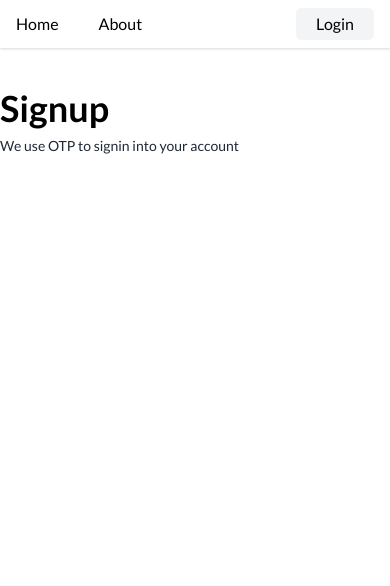
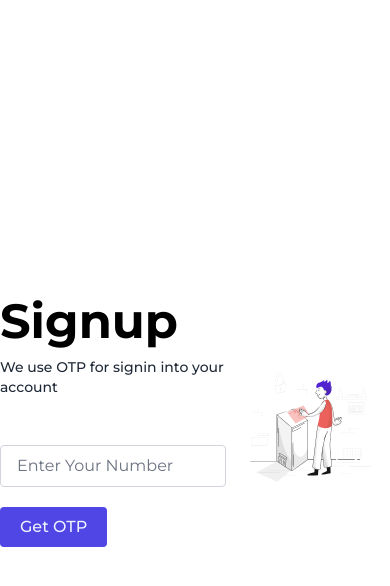
Before and after one commit to HarsimranBarki/trinkerr-assignment, a React (Create React App) app: page / in a window 390 px wide. Shown: the top 586 px of the page. Built offline with nearby package versions, Linux system fonts and the light colour scheme.

Commit message:
added phoneVerification form

```diff
--- a/package.json
+++ b/package.json
@@ -4,6 +4,7 @@
   "private": true,
   "dependencies": {
     "@craco/craco": "^6.2.0",
+    "@tailwindcss/forms": "^0.3.3",
     "@testing-library/jest-dom": "^5.14.1",
     "@testing-library/react": "^11.2.7",
     "@testing-library/user-event": "^12.8.3",
--- a/public/index.html
+++ b/public/index.html
@@ -28,7 +28,7 @@
     <link rel="preconnect" href="https://fonts.googleapis.com" />
     <link rel="preconnect" href="https://fonts.gstatic.com" crossorigin />
     <link
-      href="https://fonts.googleapis.com/css2?family=Lato:wght@300;400;700;900&display=swap"
+      href="https://fonts.googleapis.com/css2?family=Montserrat:wght@300;400;500;700;900&display=swap"
       rel="stylesheet"
     />
     <title>React App</title>
--- a/src/App.js
+++ b/src/App.js
@@ -1,7 +1,6 @@
 import { useMemo, useState } from "react";
 import { UserContext } from "./libs/userContext";
 import { BrowserRouter as Router, Switch, Route } from "react-router-dom";
-import Header from "./components/common/Header";
 import Home from "./components/pages/Home";
 
 const App = () => {
@@ -11,7 +10,6 @@ const App = () => {
   return (
     <UserContext.Provider value={providerValue}>
       <Router>
-        <Header />
         <Switch>
           <Route path="/about"></Route>
           <Route path="/">
--- a/src/components/common/Header.js
+++ b/src/components/common/Header.js
@@ -3,7 +3,7 @@ import { Link } from "react-router-dom";
 
 function Header() {
   return (
-    <nav className="px-4 py-2 w-full shadow">
+    <nav className="px-4 py-5 w-full">
       <div className="container max-w-screen-2xl mx-auto flex justify-between items-center">
         <div className="links space-x-10 flex items-center  ">
           <p>
@@ -14,7 +14,7 @@ function Header() {
           </p>
         </div>
         <div className="access">
-          <button className="rounded-md bg-gray-100 px-5 py-1">Login</button>
+          <button className="rounded-md bg-gray-200 px-5 py-1">Login</button>
         </div>
       </div>
     </nav>
--- /dev/null
+++ b/src/components/forms/VerifyPhone.js
@@ -0,0 +1,21 @@
+import React from "react";
+
+const VerifyPhone = () => {
+  return (
+    <div>
+      <form className="mt-10 ">
+        <input
+          type="text"
+          className="form-input px-4 py-2 border-gray-300 rounded mt-2"
+          placeholder="Enter Your Number"
+        />
+        <br />
+        <button className="bg-indigo-600 text-indigo-50 px-5 py-2 font-medium rounded mt-5 hover:bg-indigo-700 transition">
+          Get OTP
+        </button>
+      </form>
+    </div>
+  );
+};
+
+export default VerifyPhone;
--- a/src/components/pages/Home.js
+++ b/src/components/pages/Home.js
@@ -1,12 +1,20 @@
 import React from "react";
+import VerifyPhone from "../forms/VerifyPhone";
+import LoginImage from "../../images/login.svg";
 
 const Home = () => {
   return (
-    <div className="container max-w-screen-2xl mx-auto py-10">
-      <h1 className="text-4xl font-bold">Signup</h1>
-      <p className="text-sm text-gray-800 mt-2 font-medium">
-        We use OTP to signin into your account
-      </p>
+    <div className=" w-screen flex h-screen  justify-between items-center">
+      <div className="left mx-auto ">
+        <h1 className="text-5xl font-bold">Signup</h1>
+        <p className="text-sm text-gray-800 mt-3 font-medium">
+          We use OTP for signin into your account
+        </p>
+        <VerifyPhone />
+      </div>
+      <div className="right ">
+        <img src={LoginImage} alt="loginImage" className="h-screen w-full" />
+      </div>
     </div>
   );
 };
--- a/src/index.css
+++ b/src/index.css
@@ -4,5 +4,5 @@
 
 html,
 body {
-  font-family: "Lato", sans-serif;
+  font-family: "Montserrat", sans-serif;
 }
--- a/tailwind.config.js
+++ b/tailwind.config.js
@@ -7,5 +7,5 @@ module.exports = {
   variants: {
     extend: {},
   },
-  plugins: [],
+  plugins: [require("@tailwindcss/forms")],
 };
```
Also changed, not shown: src/components/register/VerifyPhone.js (deleted), src/images/login.svg (added), 1 other file (tests, documents, lock files or other folders).
